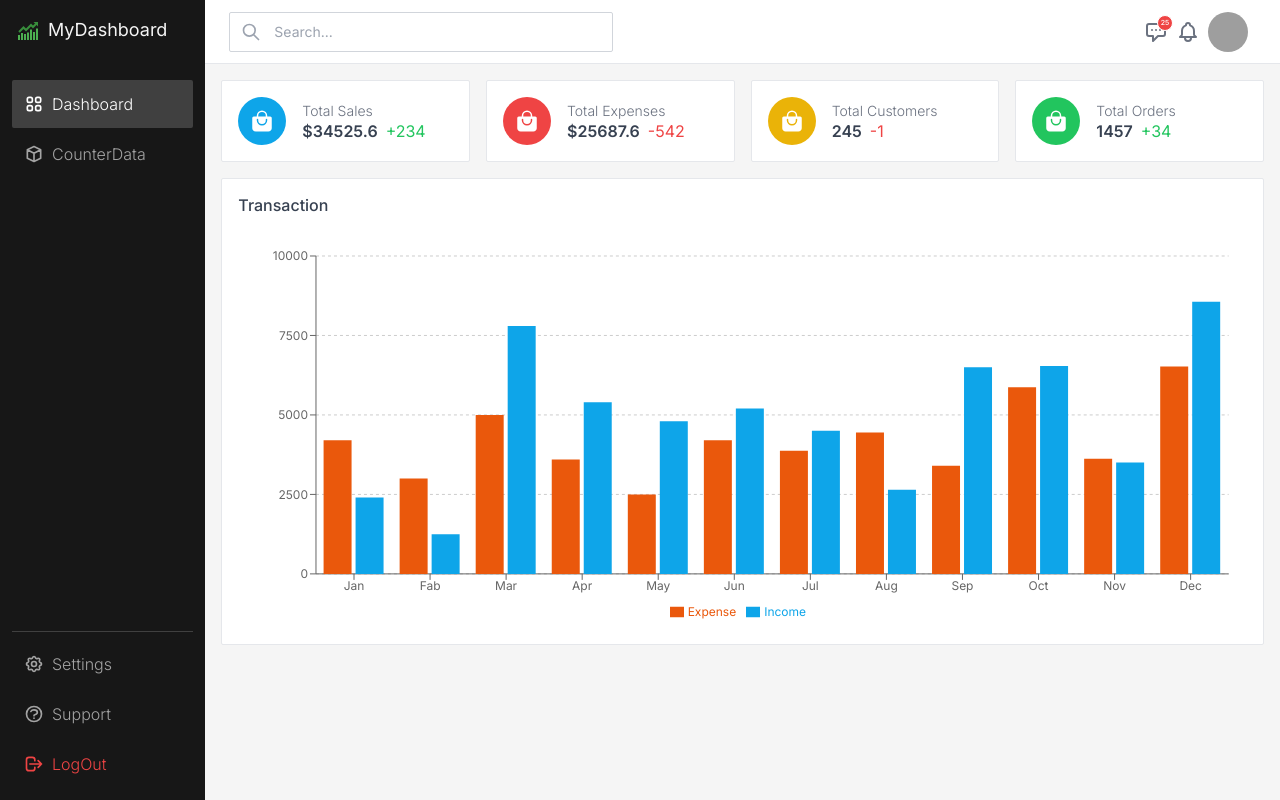
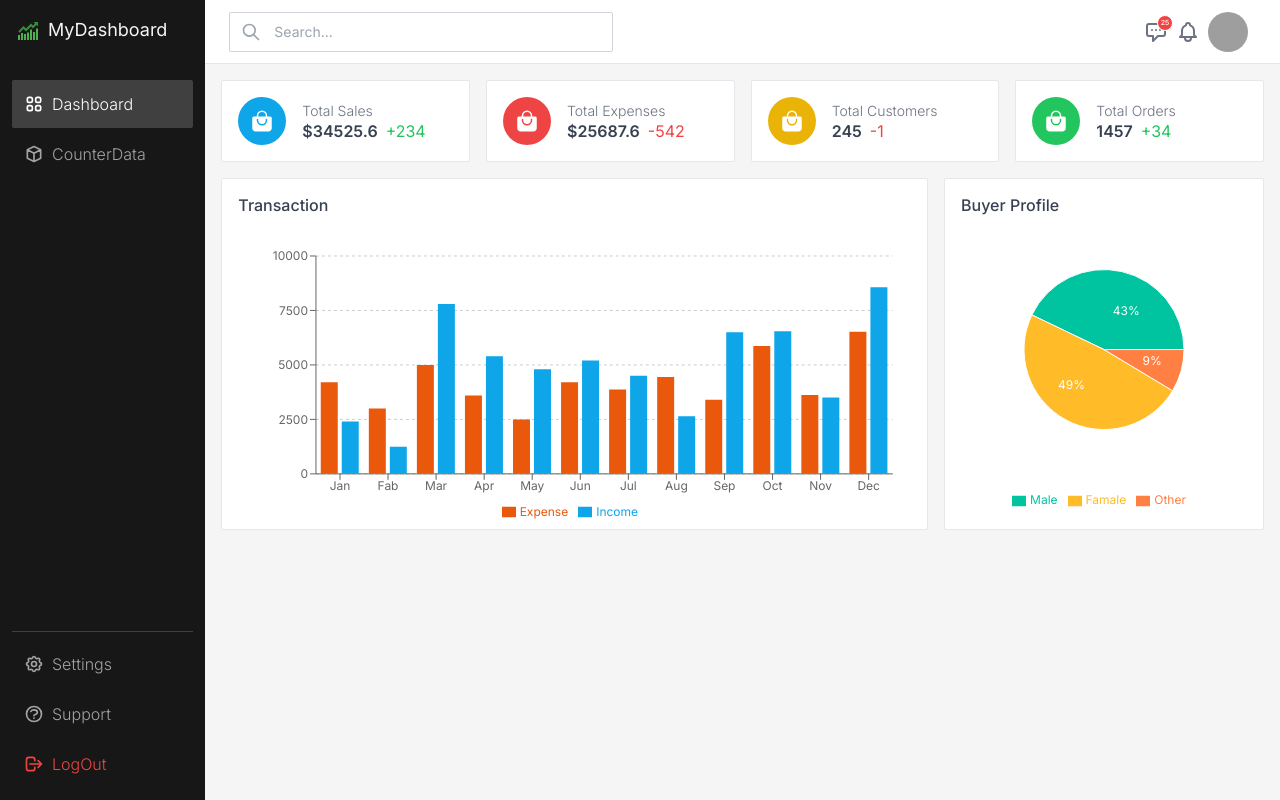
Before and after one commit to TVasyl/react_dashboard, a React (Create React App) app: page / in a window 1280 px wide. Built offline with nearby package versions, Linux system fonts and the light colour scheme; grey boxes are pictures that could not be loaded.

Commit message:
add buyer profile

```diff
--- /dev/null
+++ b/src/containers/BuyerProfileChart/BuyerProfileChart.jsx
@@ -0,0 +1,72 @@
+import React from "react";
+
+import data from "./data.json";
+
+import { Cell, Legend, Pie, PieChart, ResponsiveContainer } from "recharts";
+
+const COLORS = ["#00C49F", "#FFBB28", "#FF8042"]; //TODO: Will add more colors
+
+const RADIAN = Math.PI / 180;
+const renderCustomizedLabel = ({
+    cx,
+    cy,
+    midAngle,
+    innerRadius,
+    outerRadius,
+    percent,
+    index,
+}) => {
+    const radius = innerRadius + (outerRadius - innerRadius) * 0.5;
+    const x = cx + radius * Math.cos(-midAngle * RADIAN);
+    const y = cy + radius * Math.sin(-midAngle * RADIAN);
+
+    return (
+        <text
+            x={x}
+            y={y}
+            fill="white"
+            textAnchor={x > cx ? "start" : "end"}
+            dominantBaseline="central"
+        >
+            {`${(percent * 100).toFixed(0)}%`}
+        </text>
+    );
+};
+
+export const BuyerProfileChart = () => {
+    return (
+        <div className="w-[20rem] h-[22rem] bg-white p-4 rounded-sm border border-gray-200 flex flex-col">
+            <strong className="text-gray-700 font-medium">Buyer Profile</strong>
+            <div className="w-full mt-3 flex-1 text-xs">
+                <ResponsiveContainer
+                    width={"100%"}
+                    height={"100%"}
+                >
+                    <PieChart
+                        width={400}
+                        height={300}
+                    >
+                        <Pie
+                            data={data}
+                            cx="50%"
+                            cy="45%"
+                            labelLine={false}
+                            label={renderCustomizedLabel}
+                            outerRadius={80}
+                            fill="#8884d8"
+                            dataKey="value"
+                        >
+                            {data.map((entry, index) => (
+                                <Cell
+                                    key={`cell-${index}`}
+                                    fill={COLORS[index % COLORS.length]}
+                                />
+                            ))}
+                        </Pie>
+                        <Legend />
+                    </PieChart>
+                </ResponsiveContainer>
+            </div>
+        </div>
+    );
+};
--- /dev/null
+++ b/src/containers/BuyerProfileChart/data.json
@@ -0,0 +1,14 @@
+[
+    {
+        "name" : "Male",
+        "value" : 548
+    },
+    {
+        "name" : "Famale",
+        "value" : 620
+    },
+    {
+        "name" : "Other",
+        "value" : 110
+    }
+]
--- a/src/containers/TransactionChart/TransactionChart.jsx
+++ b/src/containers/TransactionChart/TransactionChart.jsx
@@ -13,7 +13,7 @@ export const TransactionChart = () => {
                 <ResponsiveContainer
                     width="100%"
                     height="100%"
-                    initialDimension={{ width: 600, height: 400 }}
+                    initialDimension={{ width: 600, height: 300 }}
                 >
                     <BarChart
                         data={data}
--- a/src/pages/Dashboard/Dashboard.jsx
+++ b/src/pages/Dashboard/Dashboard.jsx
@@ -1,12 +1,16 @@
-import React from 'react'
-import { DashboardStatsGrid } from '../../containers/DashboardStatsGrid/DashboardStatsGrid'
-import { TransactionChart } from '../../containers/TransactionChart/TransactionChart'
+import React from "react";
+import { DashboardStatsGrid } from "../../containers/DashboardStatsGrid/DashboardStatsGrid";
+import { TransactionChart } from "../../containers/TransactionChart/TransactionChart";
+import { BuyerProfileChart } from "../../containers/BuyerProfileChart/BuyerProfileChart";
 
-export const  Dashboard = () => {
-  return (
-    <div className='flex flex-col gap-4 p-4'>
-      <DashboardStatsGrid />
-      <TransactionChart/>
-    </div>
-  )
-}
+export const Dashboard = () => {
+    return (
+        <div className="flex flex-col gap-4 p-4">
+            <DashboardStatsGrid />
+            <div className="flex flex-row gap-4 w-full">
+                <TransactionChart />
+                <BuyerProfileChart />
+            </div>
+        </div>
+    );
+};
```
